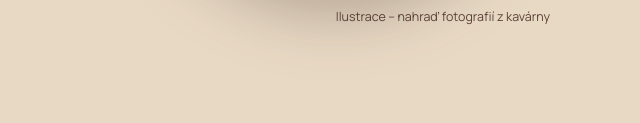
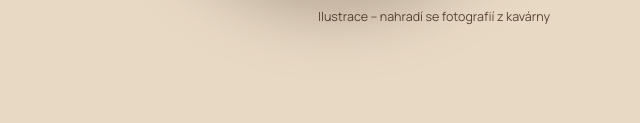
Before and after one commit to ruzovasedmikraska/libuskafe1, a plain HTML site: page index.html in a window 1280 px wide. Shown: the part 672-795 px from the top of the page, 640-1280 px from the left. Drawn offline with Linux system fonts and the light colour scheme.

Commit message:
index.html

```diff
--- a/index.html
+++ b/index.html
@@ -142,7 +142,7 @@ footer h4{font-size:.85rem;margin-bottom:.8rem;color:var(--accent)}footer small{
 <circle cx="200" cy="200" r="108" fill="#E8D9C5"/><circle cx="200" cy="200" r="92" fill="url(#cf)"/>
 <path d="M200 248c-46-26-52-62-28-76 14-8 28 0 28 14 0-14 14-22 28-14 24 14 18 50-28 76z" fill="#F7F1E7"/>
 <path d="M200 168v70M200 190c-14-8-20 0-14 12M200 190c14-8 20 0 14 12" stroke="#9a6a45" stroke-width="5" fill="none" stroke-linecap="round"/></svg>
-<small>Ilustrace – nahraď fotografií z kavárny</small></div></div></section>
+<small>Ilustrace – nahradí se fotografií z kavárny</small></div></div></section>
 
 <section class="intro" id="o-nas"><div class="wrap">
 <figure class="photo rv"><svg class="art" viewBox="0 0 400 500" preserveAspectRatio="xMidYMid slice" aria-hidden="true"><rect width="400" height="500" fill="#d9bf9c"/><path d="M0 0h400L250 500H0z" fill="#f2e3c9" opacity=".7"/><path d="M60 0L40 500M130 0L120 500M200 0L200 500" stroke="#fff" stroke-opacity=".25" stroke-width="30"/><rect x="0" y="360" width="400" height="140" fill="#72513F"/><ellipse cx="200" cy="350" rx="80" ry="16" fill="#E8D9C5"/><path d="M150 350v-60h100v60z" fill="#F7F1E7"/></svg>
```
